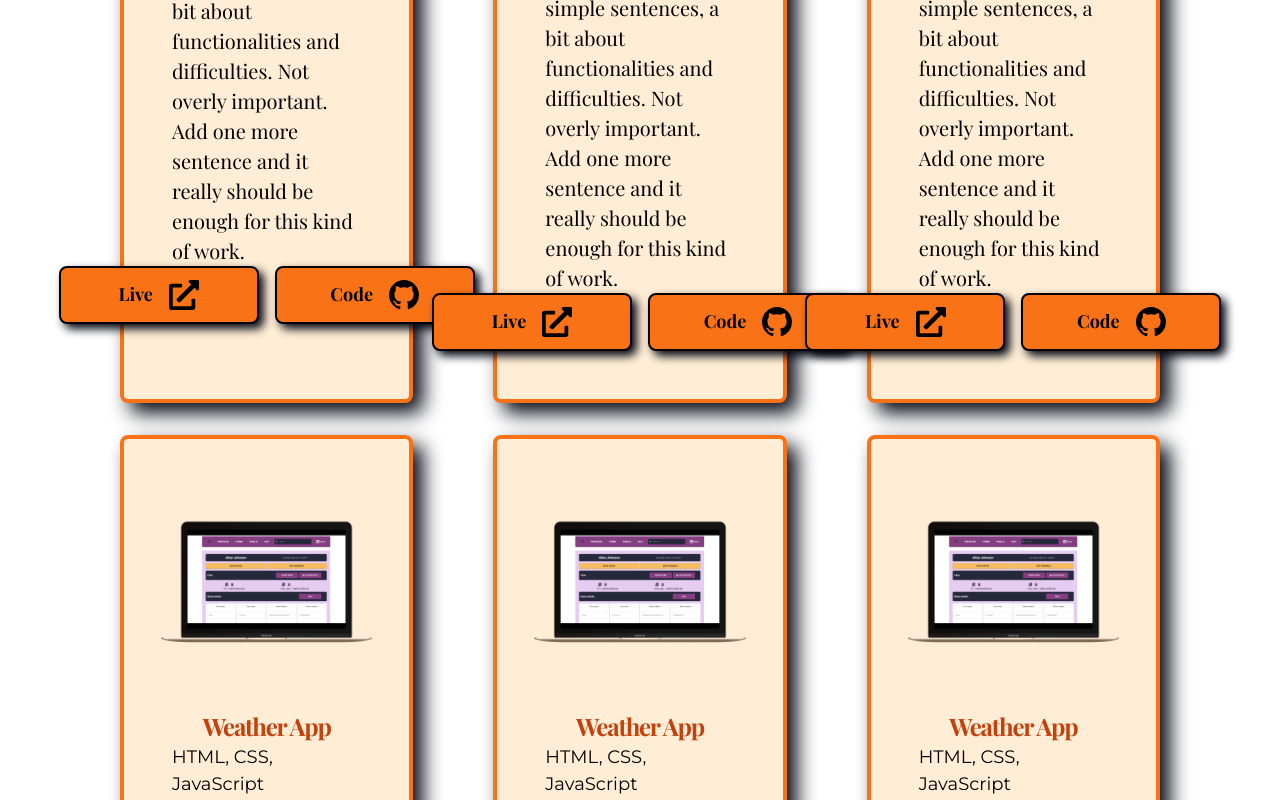
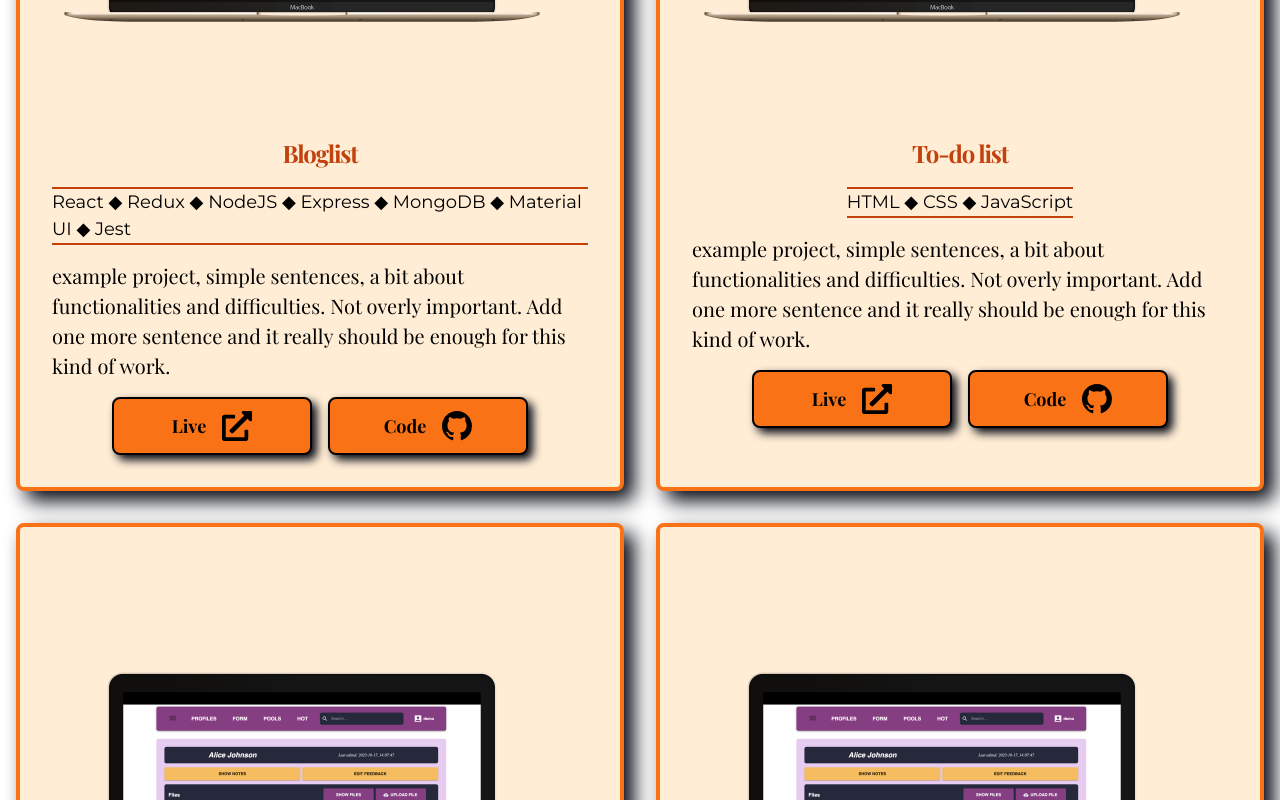
Before and after one commit to MateuszKuruc/developer-portfolio, a Next.js app in the folder developer-portfolio-site/: page /projects/playground in a window 1280 px wide. Shown: the part 1040-1840 px from the top of the page. Built offline with nearby package versions, Linux system fonts and the light colour scheme; a web font is replaced by a local one.

Commit message:
style playground component, add data for projects for mapping over

```diff
--- a/developer-portfolio-site/src/app/components/ats-project-components/AtsHeader.tsx
+++ b/developer-portfolio-site/src/app/components/ats-project-components/AtsHeader.tsx
@@ -32,19 +32,19 @@ const AtsHeader = () => {
                   <li>Express</li>
                   <li>AWS</li>
                   <li>MongoDB</li>
+                  <li>Styled components</li>
                   <li>Material UI</li>
-                  <li>Styled components</li>
                 </ul>
               </div>
             </Reveal>
             <Reveal>
-              <div className="py-6 md:py-0">
+              <div className="py-6 md:py-0 md:p-2">
                 <h3 className="uppercase bold-20">Live</h3>
                 <a
                   target="_blank"
                   href="https://ats-mateuszkuruc.onrender.com/"
                 >
-                  <p className="bold-20 text-orange-500 hover:text-orange-700">
+                  <p className="bold-20 text-orange-500 hover:text-orange-700 hover:scale-105 ease-in-out duration-300">
                     View site
                   </p>
                 </a>
--- a/developer-portfolio-site/src/app/constants/textConstants.ts
+++ b/developer-portfolio-site/src/app/constants/textConstants.ts
@@ -72,74 +72,92 @@ export const OTHER_SKILLS = {
 export const SPAGHETTI_PROJECTS = [
   {
     src: "/project1_desktop_1.png",
-    name: "Bloglist app",
-    stack: "React, NodeJS",
+    name: "Bloglist",
+    stack: "React ◆ Redux ◆ NodeJS ◆ Express ◆ MongoDB ◆ Material UI ◆ Jest",
     description:
       "example project, simple sentences, a bit about functionalities and difficulties. Not overly important. Add one more sentence and it really should be enough for this kind of work.",
     alt: "test",
+    live: "https://bloglist-frontend-d1wc.onrender.com",
+    code: "https://github.com/MateuszKuruc/fullStackOpen-nodeJS",
   },
   {
     src: "/project1_desktop_1.png",
-    name: "Weather App",
-    stack: "HTML, CSS, JavaScript",
+    name: "To-do list",
+    stack: "HTML ◆ CSS ◆ JavaScript",
     description:
       "example project, simple sentences, a bit about functionalities and difficulties. Not overly important. Add one more sentence and it really should be enough for this kind of work.",
     alt: "test",
+    live: "https://mateuszkuruc.github.io/odin-todo-list/",
+    code: "https://github.com/MateuszKuruc/odin-todo-list",
   },
   {
     src: "/project1_desktop_1.png",
-    name: "Weather App",
-    stack: "HTML, CSS, JavaScript",
+    name: "Weather app",
+    stack: "HTML ◆ CSS ◆ JavaScript",
     description:
       "example project, simple sentences, a bit about functionalities and difficulties. Not overly important. Add one more sentence and it really should be enough for this kind of work.",
     alt: "test",
+    live: "https://mateuszkuruc.github.io/odin-weather-app/",
+    code: "https://github.com/MateuszKuruc/odin-weather-app",
   },
   {
     src: "/project1_desktop_1.png",
-    name: "Weather App",
-    stack: "HTML, CSS, JavaScript",
+    name: "Restaurant page",
+    stack: "HTML ◆ CSS ◆ JavaScript",
     description:
       "example project, simple sentences, a bit about functionalities and difficulties. Not overly important. Add one more sentence and it really should be enough for this kind of work.",
     alt: "test",
+    live: "https://mateuszkuruc.github.io/odin-restaurant-page/",
+    code: "https://github.com/MateuszKuruc/odin-restaurant-page",
   },
   {
     src: "/project1_desktop_1.png",
-    name: "Weather App",
-    stack: "HTML, CSS, JavaScript",
+    name: "Bloglist app",
+    stack: "React ◆ Redux ◆ NodeJS ◆ Express ◆ MongoDB ◆ Material UI ◆ Jest",
     description:
       "example project, simple sentences, a bit about functionalities and difficulties. Not overly important. Add one more sentence and it really should be enough for this kind of work.",
     alt: "test",
+    live: "https://bloglist-frontend-d1wc.onrender.com",
+    code: "https://github.com/MateuszKuruc/fullStackOpen-nodeJS",
   },
   {
     src: "/project1_desktop_1.png",
-    name: "Weather App",
-    stack: "HTML, CSS, JavaScript",
+    name: "Bloglist app",
+    stack: "React ◆ Redux ◆ NodeJS ◆ Express ◆ MongoDB ◆ Material UI ◆ Jest",
     description:
       "example project, simple sentences, a bit about functionalities and difficulties. Not overly important. Add one more sentence and it really should be enough for this kind of work.",
     alt: "test",
+    live: "https://bloglist-frontend-d1wc.onrender.com",
+    code: "https://github.com/MateuszKuruc/fullStackOpen-nodeJS",
   },
   {
     src: "/project1_desktop_1.png",
-    name: "Weather App",
-    stack: "HTML, CSS, JavaScript",
+    name: "Bloglist app",
+    stack: "React ◆ Redux ◆ NodeJS ◆ Express ◆ MongoDB ◆ Material UI ◆ Jest",
     description:
       "example project, simple sentences, a bit about functionalities and difficulties. Not overly important. Add one more sentence and it really should be enough for this kind of work.",
     alt: "test",
+    live: "https://bloglist-frontend-d1wc.onrender.com",
+    code: "https://github.com/MateuszKuruc/fullStackOpen-nodeJS",
   },
   {
     src: "/project1_desktop_1.png",
-    name: "Weather App",
-    stack: "HTML, CSS, JavaScript",
+    name: "Bloglist app",
+    stack: "React ◆ Redux ◆ NodeJS ◆ Express ◆ MongoDB ◆ Material UI ◆ Jest",
     description:
       "example project, simple sentences, a bit about functionalities and difficulties. Not overly important. Add one more sentence and it really should be enough for this kind of work.",
     alt: "test",
+    live: "https://bloglist-frontend-d1wc.onrender.com",
+    code: "https://github.com/MateuszKuruc/fullStackOpen-nodeJS",
   },
   {
     src: "/project1_desktop_1.png",
-    name: "Weather App",
-    stack: "HTML, CSS, JavaScript",
+    name: "Bloglist app",
+    stack: "React ◆ Redux ◆ NodeJS ◆ Express ◆ MongoDB ◆ Material UI ◆ Jest",
     description:
       "example project, simple sentences, a bit about functionalities and difficulties. Not overly important. Add one more sentence and it really should be enough for this kind of work.",
     alt: "test",
+    live: "https://bloglist-frontend-d1wc.onrender.com",
+    code: "https://github.com/MateuszKuruc/fullStackOpen-nodeJS",
   },
 ];
--- a/developer-portfolio-site/src/app/projects/playground/page.tsx
+++ b/developer-portfolio-site/src/app/projects/playground/page.tsx
@@ -26,11 +26,11 @@ const Playground = () => {
           quis imperdiet erat dictum vel.
         </p>
 
-        <div className="grid grid-cols-3 padding-container">
+        <div className="grid grid-cols-2 2xl:grid-cols-3">
           {SPAGHETTI_PROJECTS.map((project) => (
             <div
               key={project.name}
-              className="p-8 bg-orange-100 mx-10 my-4 border-4 rounded-lg border-orange-500 shadow-image"
+              className="p-8 bg-orange-100 mx-4 my-4 border-4 rounded-lg border-orange-500 shadow-image"
             >
               <Image
                 src={project.src}
@@ -39,19 +39,23 @@ const Playground = () => {
                 alt={project.alt}
                 // className="border-2"
               />
-              <div className="flex flex-col items-center justify-center max-w-[400px] border-0 rounded-lg p-4 ">
+              <div className="flex flex-col items-center justify-center rounded-lg gap-4">
                 <h3 className="bold-24 text-orange-700">{project.name}</h3>
-                <p className="regular-18">{project.stack}</p>
+
+                <p className="regular-18 border-b-2 border-t-2 border-orange-700">
+                  {project.stack}
+                </p>
+
                 <p className="regular-20">{project.description}</p>
                 <div className="flex flex-col md:flex-row gap-4 items-center">
                   <a target="_blank" href="https://www.reklamyfacebook.pl/">
-                    <button className="btn-about">
+                    <button className="btn-about max-w-[200px]">
                       <p className="bold-18">Live</p>
                       <FaExternalLinkAlt size={30} />
                     </button>
                   </a>
                   <a target="_blank" href={process.env.GITHUB_LINK}>
-                    <button className="btn-about">
+                    <button className="btn-about max-w-[200px]">
                       <p className="bold-18">Code</p>
                       <BsGithub size={30} />
                     </button>
```
